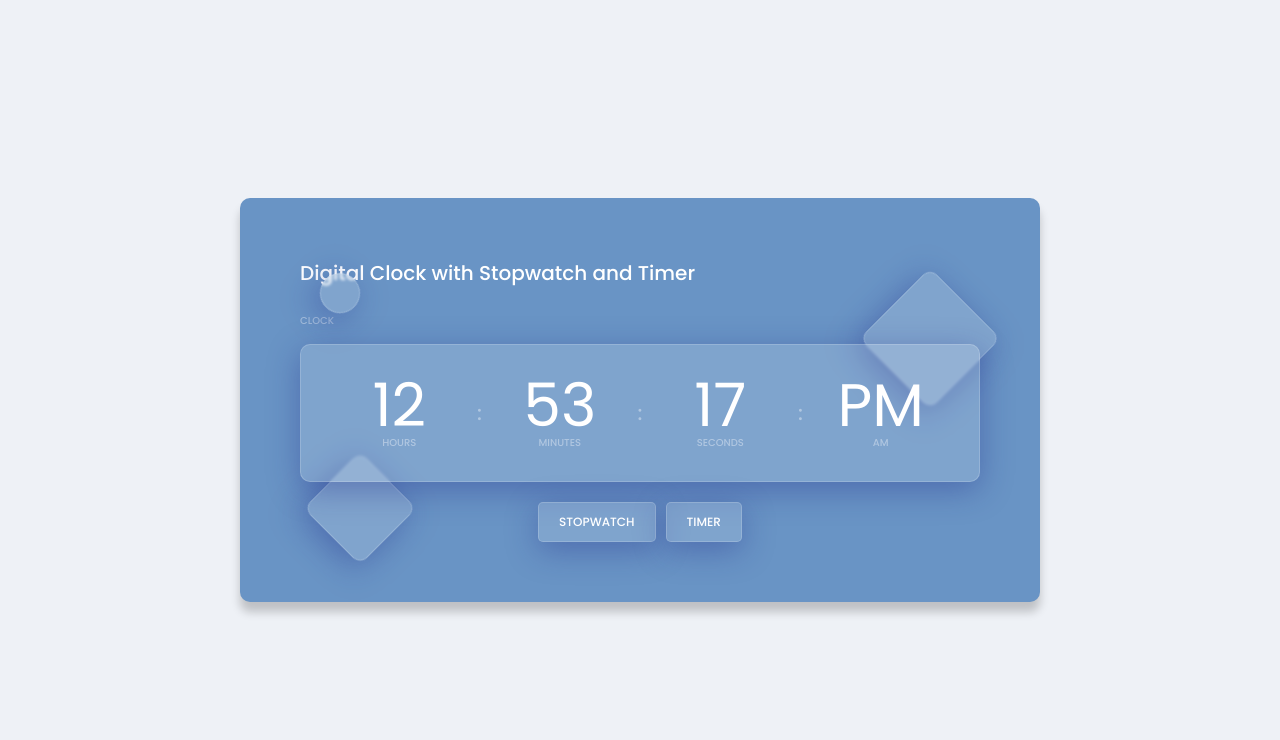
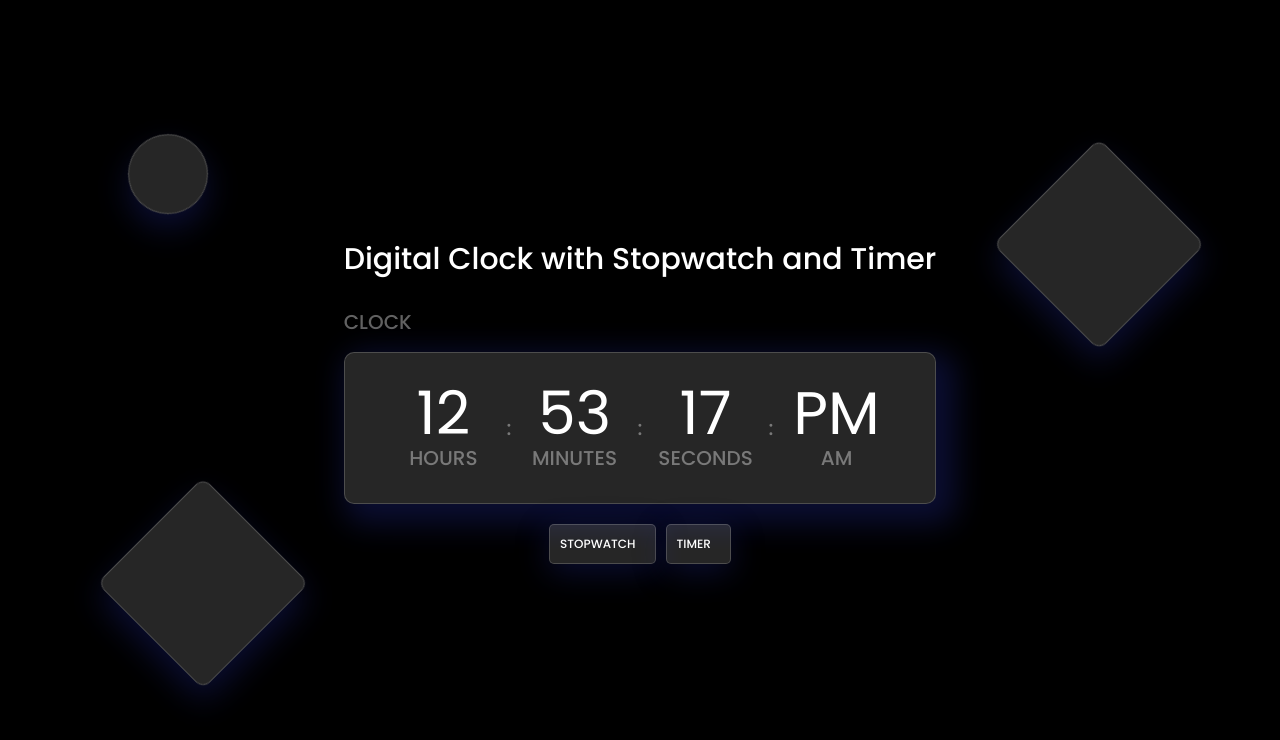
Before and after one commit to Sanjay-Kumar-262004/Tick-Tockr, a plain HTML site: page index.html in a window 1280 px wide. Drawn offline with nearby package versions, Linux system fonts and the light colour scheme.

Commit message:
Changes made in Css

```diff
--- a/index.html
+++ b/index.html
@@ -5,18 +5,16 @@
     <meta http-equiv="X-UA-Compatible" content="IE=edge" />
     <meta name="viewport" content="width=device-width, initial-scale=1.0" />
     <link rel="stylesheet" href="style.css" />
-    <title>Timer & Stopwatch</title>
+    <link rel="icon" href="waste.png">
+    <title>Tick-Tockr</title>
   </head>
   <body>
-    <div class="container">
       <div class="bg-elem"></div>
       <div class="bg-elem"></div>
       <div class="bg-elem"></div>
       <div class="content">
         <h3>Digital Clock with Stopwatch and Timer</h3>
         <p class="type">Clock</p>
-      </div>
-
       <div class="main-container">
         <div class="clock">
           <div class="wrapper">
@@ -43,8 +41,8 @@
             </div>
           </div>
           <div class="btns">
-            <button class="btn" id="stopwatch-btn">Stopwatch</button>
-            <button class="btn" id="timer-btn">Timer</button>
+            <button class="btn" id="stopwatch-btn"><span>Stopwatch  </span></button>
+            <button class="btn" id="timer-btn"><span>Timer  </span></button>
           </div>
         </div>
 
@@ -79,10 +77,10 @@
             </div> -->
           </div>
           <div class="btns">
-            <button class="btn start-stopwatch">Start</button>
-            <button class="btn lap-stopwatch hidden">Lap</button>
-            <button class="btn reset-stopwatch">Reset</button>
-            <button class="btn back-btn">Back</button>
+            <button class="btn start-stopwatch"><span>Start  </span> </button>
+            <button class="btn lap-stopwatch hidden"><span>Lap  </span> </button>
+            <button class="btn reset-stopwatch"><span>Reset </span></button>
+            <button class="btn back-btn"><span>Back  </span></button>
           </div>
         </div>
 
--- a/script.js
+++ b/script.js
@@ -1,4 +1,3 @@
-// Clock
 
 const updateTime = () => {
     const time = new Date();
--- a/style.css
+++ b/style.css
@@ -8,49 +8,41 @@
 }
 body {
   min-height: 100vh;
+  min-width: 100vw;
   display: flex;
   justify-content: center;
   align-items: center;
-  background: #eef1f6;
+  position: relative;
+  width: 100%;
+  padding: 60px;
+  color: #fff;
+  border-radius: 25px;
+  background: black;
+  box-shadow: 0 10px 10px rgba(0, 0, 0, 0.2);
   /* overflow: hidden; */
 }
-.container {
-  position: relative;
-  width: 100%;
-  max-width: 800px;
-  /* min-height: 500px; */
-  padding: 60px;
-  border-radius: 10px;
-  color: #fff;
-  background: #6994c5;
-  box-shadow: 0 10px 10px rgba(0, 0, 0, 0.2);
-}
-p,
-i {
-  font-size: 10px;
+
+p,i {
+  font-size: 20px;
   font-weight: 500;
   color: #ffffff62;
   text-transform: uppercase;
 }
 .content h3 {
-  font-size: 20px;
+  font-size: 30px;
   font-weight: 500;
   margin-bottom: 25px;
 }
 .wrapper {
-  padding: 30px 0;
-  border-radius: 10px;
+  padding: 30px 30px ;
   margin-top: 15px;
   background: rgba(255, 255, 255, 0.15);
-  box-shadow: 0 8px 32px 0 rgba(31, 38, 135, 0.37);
+  box-shadow: 10px 10px 30px 10px rgba(31, 38, 135, 0.37);
   backdrop-filter: blur(1.5px);
   -webkit-backdrop-filter: blur(1.5px);
   border-radius: 10px;
   border: 1px solid rgba(255, 255, 255, 0.18);
   transition: all 0.3s ease;
-}
-.wrapper:hover {
-  box-shadow: none;
 }
 .main {
   display: flex;
@@ -81,7 +73,7 @@ i {
   gap: 10px;
 }
 .btn {
-  padding: 10px 20px;
+  padding: 10px 10px;
   border-radius: 5px;
   color: #fff;
   border: none;
@@ -96,9 +88,30 @@ i {
   -webkit-backdrop-filter: blur(1.5px);
   border: 1px solid rgba(255, 255, 255, 0.18);
 }
-.btn:active {
-  box-shadow: none;
+.btn span{
+  display: inline-block;
+  position: relative;
+  transition: 0.5s;
 }
+.btn span:after {
+  content: '\00bb';
+  position:center;
+  opacity: 0;
+  top: 0;
+  right: -100px;
+  transition: 0.5s;
+}
+
+.btn:hover span {
+  padding-right: 10px;
+}
+
+.btn:hover span:after {
+  opacity: 1;
+  right: 0;
+}
+
+
 .hidden {
   display: none;
 }
@@ -142,13 +155,14 @@ i {
 
 .bg-elem {
   position: absolute;
+  display: flex;
   top: 60%;
   left: 10%;
-  width: 80px;
-  height: 80px;
+  width: 150px;
+  height: 150px;
   transform: rotate(45deg);
   background: rgba(255, 255, 255, 0.15);
-  box-shadow: 0 8px 32px 0 rgba(31, 38, 135, 0.37);
+  box-shadow: 10px 10px 32px 0 rgba(31, 38, 135, 0.37);
   backdrop-filter: blur(1.5px);
   -webkit-backdrop-filter: blur(1.5px);
   border-radius: 10px;
@@ -163,15 +177,15 @@ i {
 .bg-elem:nth-child(2) {
   top: 20%;
   left: 80%;
-  width: 100px;
-  height: 100px;
+  width: 150px;
+  height: 150px;
   animation-duration: 30s;
 }
 .bg-elem:nth-child(3) {
   top: 15%;
   left: 10%;
-  width: 40px;
-  height: 40px;
+  width: 80px;
+  height: 80px;
   border-radius: 50%;
   animation-duration: 20s;
 }
```
Also changed, not shown: waste.png (added).
